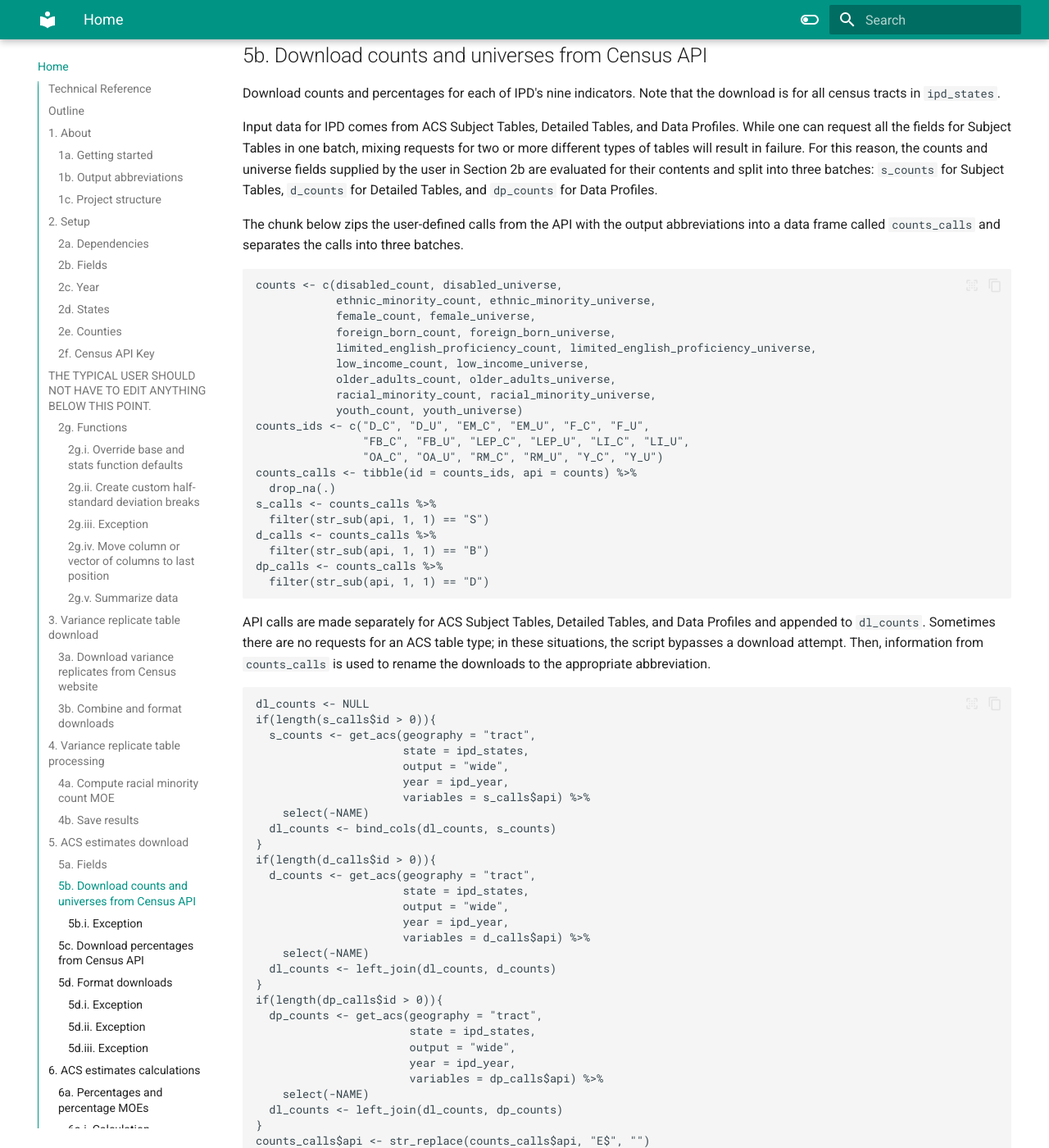
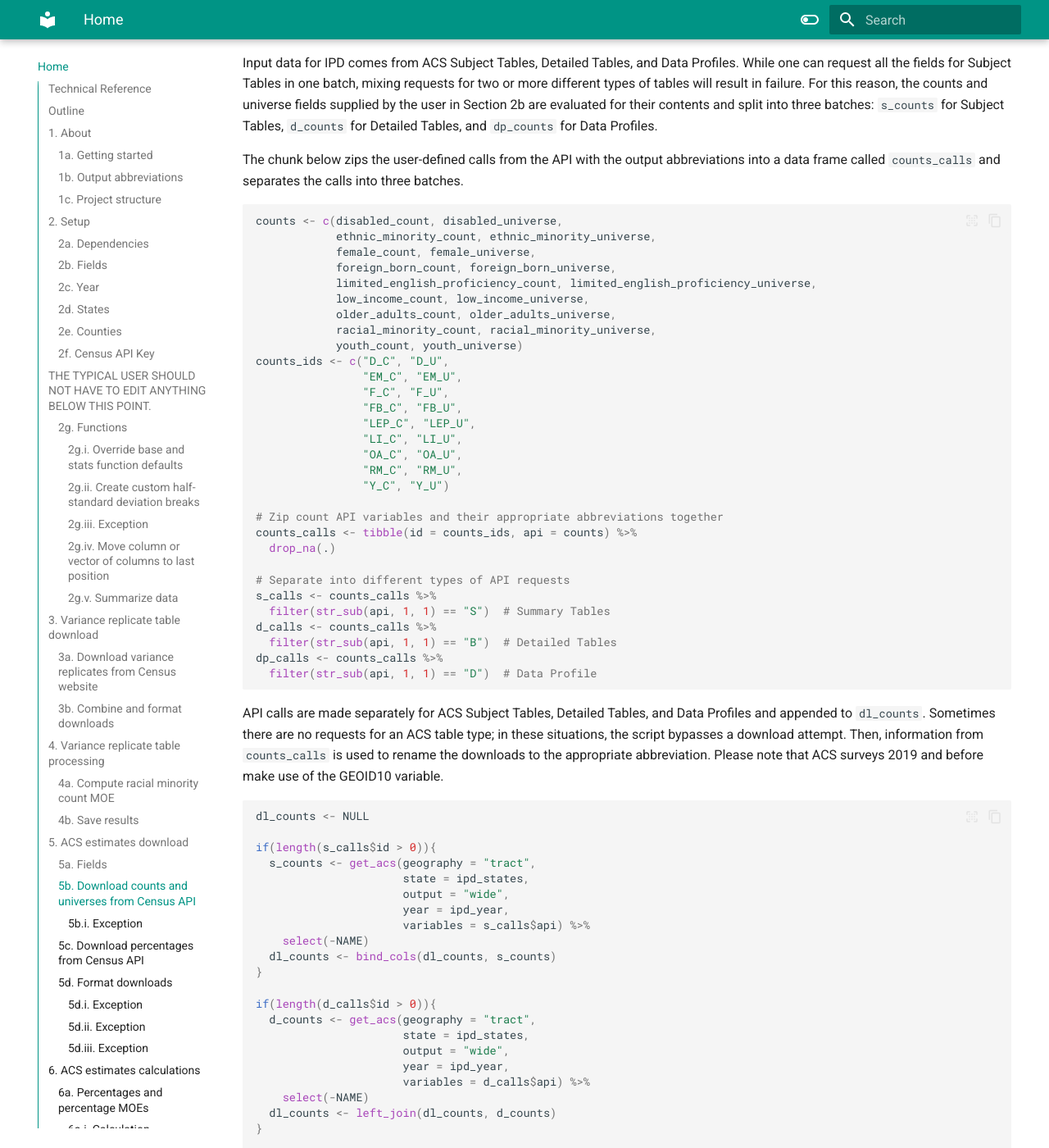
Before and after one commit to dvrpc/ipd, an MkDocs documentation site: the page built from docs/index.md, in a window 1280 px wide and 1400 px high, scrolled down 10769 px. Shown: the whole window at 82% size. Built offline with MkDocs 1.6.1 and Material for MkDocs 9.7.7, drawn with Linux system fonts in a browser that asks for light colours; some of the changed text lies outside the part shown.

Commit message:
Update index.md

````diff
--- a/docs/index.md
+++ b/docs/index.md
@@ -317,24 +317,25 @@
 
 ## 3a. Download variance replicates from Census website {#three_a}
 
-Download, unzip, and read variance replicate tables for Table B02001. Results are combined into a single table called `var_rep`.
+Download, unzip, and read variance replicate tables for Table `B02001`. Results are combined into a single table called `var_rep`.
 <br>
 
-```{r varrep_download, tidy = TRUE, message = FALSE}
+```r
 ipd_states_numeric <- fips_codes %>%
   filter(state %in% ipd_states) %>%
   select(state_code) %>% distinct(.) %>% pull(.)
 var_rep <- NULL
+
 for (i in 1:length(ipd_states)){
   url <- paste0("https://www2.census.gov/programs-surveys/acs/replicate_estimates/",
                 ipd_year,
                 "/data/5-year/140/B02001_",
                 ipd_states_numeric[i],
-                ".csv.gz")
+                ".csv.zip")
   temp <- tempfile()
   download.file(url, temp)
-  var_rep_i <- read_csv(gzfile(temp))
-  var_rep <- rbind(var_rep, var_rep_i)
+  var_rep_i <- read.csv(unzip(temp))
+  var_rep <- dplyr::bind_rows(var_rep, var_rep_i)
 }
 ```
 
@@ -343,11 +344,11 @@
 Subset `var_rep` for the study area defined in `ipd_counties` and extract the necessary subgroups.
 <br>
 
-```{r varrep_merge, message = FALSE}
+```r
 var_rep <- var_rep %>%
-  mutate_at(vars(GEOID), funs(str_sub(., 8, 18))) %>%
+  mutate_at(vars(GEOID), ~(str_sub(., 8, 18))) %>%
   filter(str_sub(GEOID, 1, 5) %in% ipd_counties) %>%
-  select(-TBLID, -NAME, -ORDER, -moe, -CME, -SE) %>%
+  select(-TBLID, -NAME, -ORDER, -MOE, -CME, -SE) %>%
   filter(TITLE %in% c("Black or African American alone",
                       "American Indian and Alaska Native alone",
                       "Asian alone",
@@ -363,23 +364,23 @@
 Add up the racial minority counts into a single count per census tract for the estimate and 80 variance replicates. Separate the resulting data frame into estimates and variance replicates.
 <br>
 
-```{r varrep_subset, message = FALSE}
+```r
 num <- var_rep %>%
   group_by(GEOID) %>%
-  summarize_if(is.numeric, funs(sum)) %>%
+  summarize_if(is.numeric, ~ sum(.)) %>%
   select(-GEOID)
-estim <- num %>% select(estimate)
-individual_replicate <- num %>% select(-estimate)
+estim <- num %>% select(ESTIMATE)
+individual_replicate <- num %>% select(-ESTIMATE)
 ```
 
 Compute the variance replicate for the count. GEOIDs are stored as `id` to be re-appended to the MOEs after they are calculated.
 <br>
 
-```{r varrep_calc, message = FALSE}
+```r
 id <- var_rep %>% select(GEOID) %>% distinct(.) %>% pull(.)
 sqdiff_fun <- function(v, e) (v - e) ^ 2
 sqdiff <- mapply(sqdiff_fun, individual_replicate, estim)
-sum_sqdiff <- rowSums(sqdiff)
+sum_sqdiff <- sapply(sqdiff, sum)
 variance <- 0.05 * sum_sqdiff
 moe <- round(sqrt(variance) * 1.645, 0)
 ```
@@ -389,18 +390,11 @@
 Save the racial minority MOE.
 <br>
 
-```{r varrep_save, message = FALSE}
+```r
 rm_moe <- cbind(id, moe) %>%
   as_tibble(.) %>%
-  rename(GEOID10 = id, RM_CntMOE = moe) %>%
+  rename(GEOID20 = id, RM_CntMOE = moe) %>%
   mutate_at(vars(RM_CntMOE), as.numeric)
-```
-
-Here are the first few lines of `rm_moe`:
-<br>
-
-```{r varrep_preview}
-head(rm_moe)
 ```
 
 # 5. ACS estimates download {#acs_estimates_download}
@@ -418,7 +412,7 @@
 The chunk below zips the user-defined calls from the API with the output abbreviations into a data frame called `counts_calls` and separates the calls into three batches.
 <br>
 
-```{r api_counts, message = FALSE}
+```r
 counts <- c(disabled_count, disabled_universe,
             ethnic_minority_count, ethnic_minority_universe,
             female_count, female_universe,
@@ -428,24 +422,36 @@
             older_adults_count, older_adults_universe,
             racial_minority_count, racial_minority_universe,
             youth_count, youth_universe)
-counts_ids <- c("D_C", "D_U", "EM_C", "EM_U", "F_C", "F_U",
-                "FB_C", "FB_U", "LEP_C", "LEP_U", "LI_C", "LI_U",
-                "OA_C", "OA_U", "RM_C", "RM_U", "Y_C", "Y_U")
+counts_ids <- c("D_C", "D_U",
+                "EM_C", "EM_U",
+                "F_C", "F_U",
+                "FB_C", "FB_U",
+                "LEP_C", "LEP_U",
+                "LI_C", "LI_U",
+                "OA_C", "OA_U",
+                "RM_C", "RM_U",
+                "Y_C", "Y_U")
+
+# Zip count API variables and their appropriate abbreviations together
 counts_calls <- tibble(id = counts_ids, api = counts) %>%
   drop_na(.)
+
+# Separate into different types of API requests
 s_calls <- counts_calls %>%
-  filter(str_sub(api, 1, 1) == "S")
+  filter(str_sub(api, 1, 1) == "S")  # Summary Tables
 d_calls <- counts_calls %>%
-  filter(str_sub(api, 1, 1) == "B")
+  filter(str_sub(api, 1, 1) == "B")  # Detailed Tables
 dp_calls <- counts_calls %>%
-  filter(str_sub(api, 1, 1) == "D")
+  filter(str_sub(api, 1, 1) == "D")  # Data Profile
 ```
 
 API calls are made separately for ACS Subject Tables, Detailed Tables, and Data Profiles and appended to `dl_counts`. Sometimes there are no requests for an ACS table type; in these situations, the script bypasses a download attempt. Then, information from `counts_calls` is used to rename the downloads to the appropriate abbreviation.
+Please note that ACS surveys 2019 and before make use of the GEOID10 variable.
 <br>
 
-```{r api_counts_calls, message = FALSE}
+```r
 dl_counts <- NULL
+
 if(length(s_calls$id > 0)){
   s_counts <- get_acs(geography = "tract",
                       state = ipd_states,
@@ -455,6 +461,7 @@
     select(-NAME)
   dl_counts <- bind_cols(dl_counts, s_counts)
 }
+
 if(length(d_calls$id > 0)){
   d_counts <- get_acs(geography = "tract",
                       state = ipd_states,
@@ -464,6 +471,7 @@
     select(-NAME)
   dl_counts <- left_join(dl_counts, d_counts)
 }
+
 if(length(dp_calls$id > 0)){
   dp_counts <- get_acs(geography = "tract",
                        state = ipd_states,
@@ -473,14 +481,9 @@
     select(-NAME)
   dl_counts <- left_join(dl_counts, dp_counts)
 }
-counts_calls$api <- str_replace(counts_calls$api, "E$", "")
-for(i in 1:length(counts_calls$id)){
-  names(dl_counts) <- str_replace(names(dl_counts),
-                                  counts_calls$api[i],
-                                  counts_calls$id[i])
-}
+
 dl_counts <- dl_counts %>%
-  rename(GEOID10 = GEOID)
+  rename(GEOID20 = GEOID)
 ```
 
 ### 5b.i. _Exception_ {#five_b_i}
@@ -488,18 +491,21 @@
 The API does not allow redundant downloads, so universes for Older Adults and Youth are duplicated after download. `duplicate_cols` identifies duplicate API calls, and `combined_rows` serves as a crosswalk to duplicate and rename fields.
 <br>
 
-```{r api_counts_duplicator}
+```r
 duplicate_cols <- counts_calls %>%
   group_by(api) %>%
   filter(n()>1) %>%
   summarize(orig = id[1],
             duplicator = id[2])
+
 e_paste <- function(i) paste0(i, "E")
 m_paste <- function(i) paste0(i, "M")
 e_rows <- apply(duplicate_cols, 2, e_paste)
 m_rows <- apply(duplicate_cols, 2, m_paste)
+
 combined_rows <- as_tibble(rbind(e_rows, m_rows)) %>%
   mutate_all(as.character)
+
 for(i in 1:length(combined_rows$api)){
   dl_counts[combined_rows$duplicator[i]] <- dl_counts[combined_rows$orig[i]]
 }
````
Also changed, not shown: other parts of docs/index.md (+2 -2 lines).
